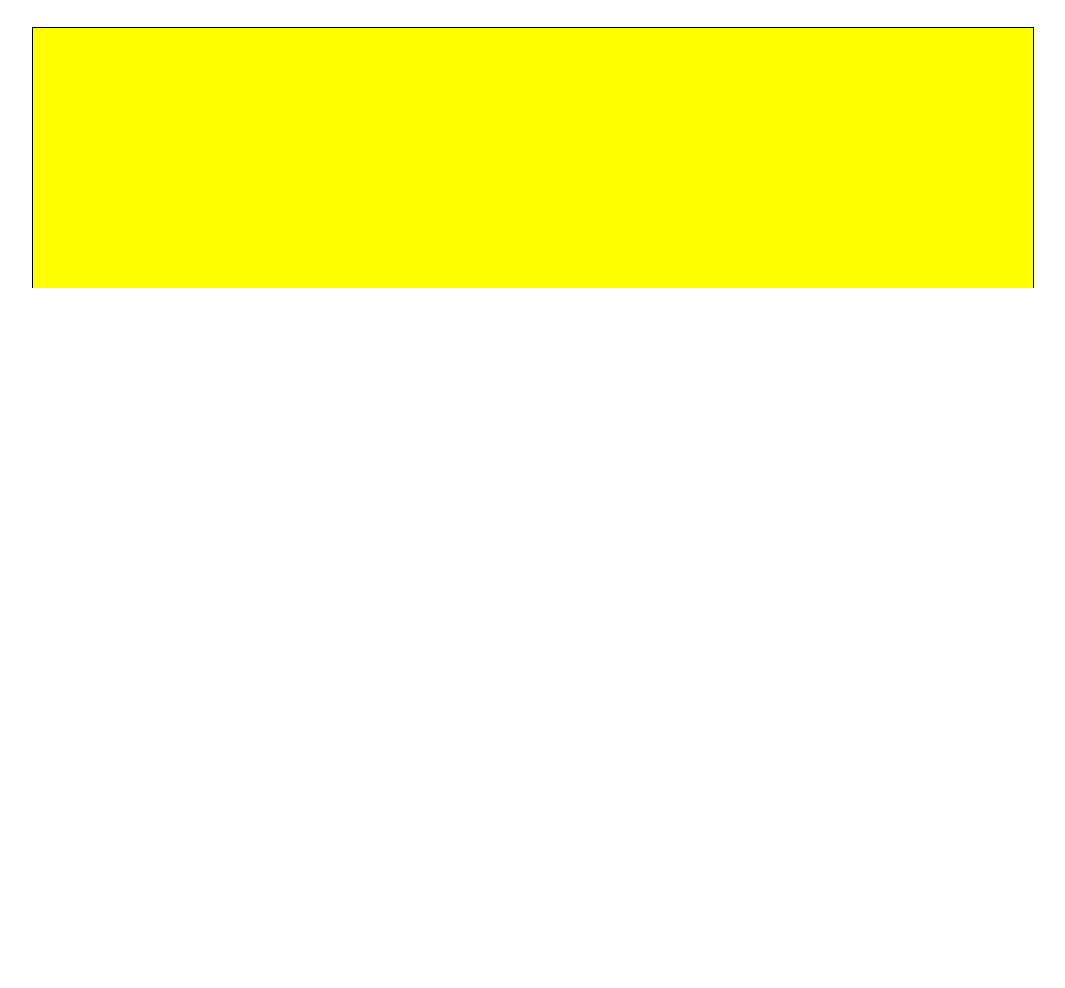
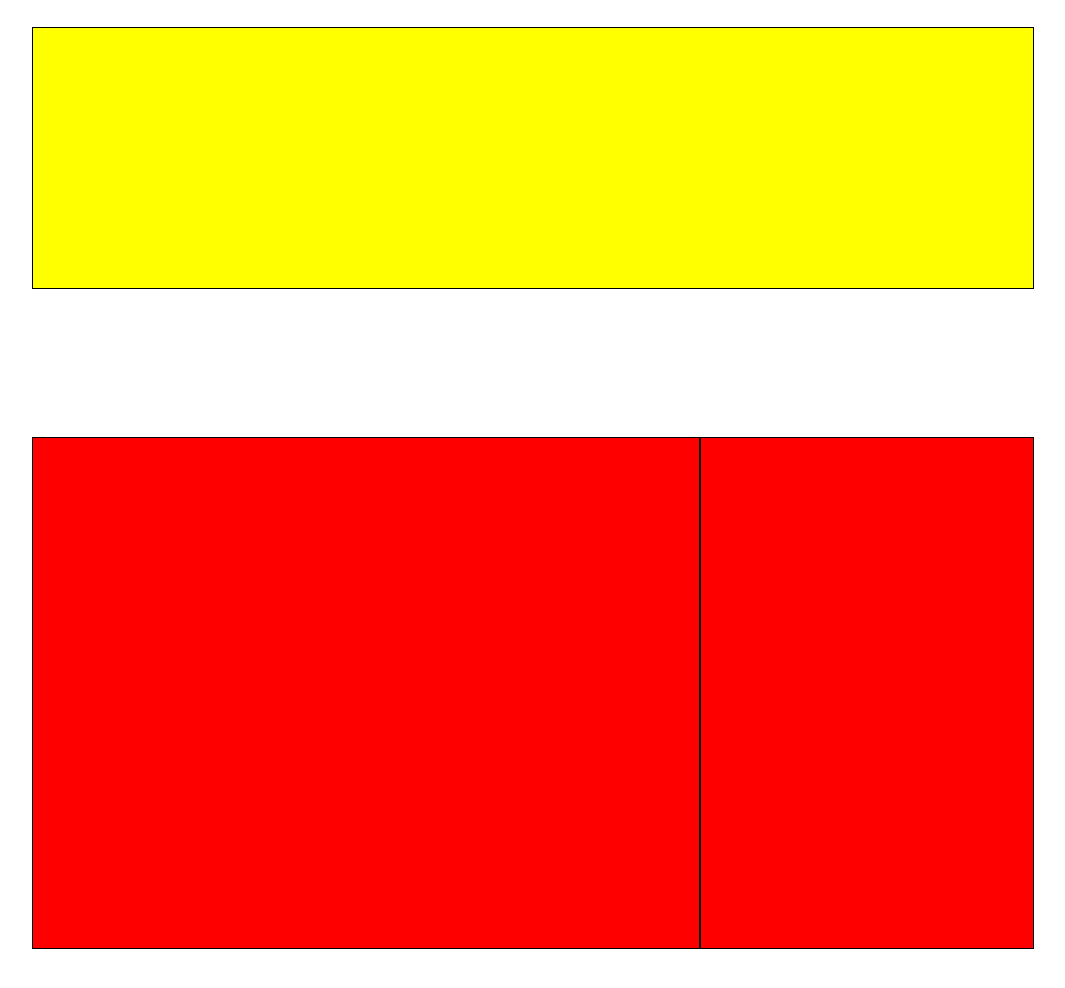
Before and after one commit to mattiavolpe/htmlcss-dropbox, a plain HTML site: page index.html in a window 1280 px wide. Shown: the part 2112-3100 px from the top of the page, without its empty margins (107-1172 px from the left). Before the commit the page ends 2400 px from the top, so only its background shows below. Drawn offline with nearby package versions, Linux system fonts and the light colour scheme.

Commit message:
ADD partner blocks

```diff
--- a/assets/css/style.css
+++ b/assets/css/style.css
@@ -108,7 +108,6 @@ body {
   outline: 1px solid black;
   height: calc((100% / 3) * 2);
   background-color: blue;
-  /* margin-top: 60px; */
 }
 
 .debug #plans {
@@ -135,6 +134,15 @@ body {
 
 .debug #plans_list div:last-of-type {
   height: 260px;
+}
+
+.debug #partner .row {
+  background-color: red;
+  height: 510px;
+}
+
+.debug #partner .row > * {
+  outline: 1px solid black;
 }
 
 /* #endregion Debug */
@@ -168,6 +176,10 @@ body {
   width: 100%;
 }
 
+#partner {
+  margin: 150px 0;
+}
+
 /* #endregion Main */
 
 /* #region Footer */
--- a/index.html
+++ b/index.html
@@ -98,6 +98,36 @@
       </section>
       <!-- /#plans -->
 
+      <section id="partner">
+
+        <div class="container">
+
+          <div class="container_sm">
+
+            <div class="row">
+
+              <div class="col-8">
+
+              </div>
+              <!-- /.col-8 -->
+
+              <div class="col-4">
+
+              </div>
+              <!-- /.col-4 -->
+
+            </div>
+            <!-- /.row -->
+
+          </div>
+          <!-- /.container_sm -->
+
+        </div>
+        <!-- /.container -->
+
+      </section>
+      <!-- /#partner -->
+
     </main>
     <!-- /#app_main -->
 
```
